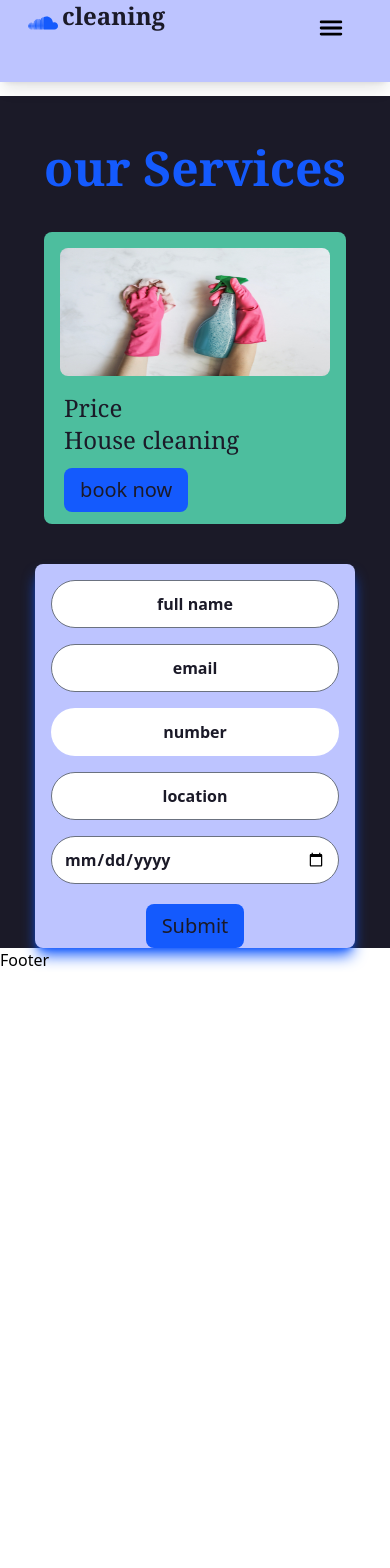
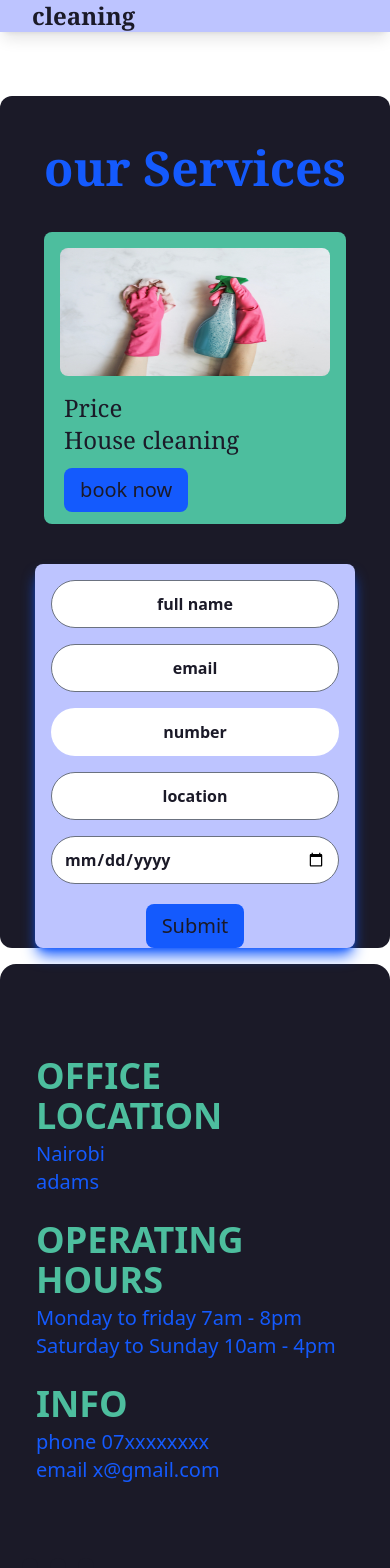
Before and after one commit to Jmike-dev/cleaning-website, a React (Create React App) app: page /services in a window 390 px wide. Shown: the top 1568 px of the page. Before the commit the page ends 972 px from the top, so only its background shows below. Built offline with nearby package versions, Linux system fonts and the light colour scheme.

Commit message:
footer and its respective components  have been created and made responsive📱

```diff
--- a/src/App.js
+++ b/src/App.js
@@ -1,13 +1,13 @@
 import './App.css';
-import FooterSection from './layout/Footer/FooterSection';
-import HeaderSection from './layout/Header/HeaderSection';
+import Footer from './layout/Footer/Footer';
+import Header from './layout/Header/Header';
 
 
 function App() {
   return (
    <>
-    <HeaderSection/>
-   <FooterSection/>
+    <Header/>
+   <Footer/>
    </>
   );
 }
--- /dev/null
+++ b/src/layout/Footer/Footer.jsx
@@ -0,0 +1,13 @@
+import React from 'react'
+import ItemContainer from './components/ItemContainer'
+import { Icons } from './components/FooterMenu'
+import SocialIcons from './components/SocialIcons'
+
+export default function Footer() {
+  return (
+    <footer className='bg-primary-black rounded-2xl w-full md:flex md:justify-between md:items-center sm:px-12 px-4 py-7'>
+        <ItemContainer/>
+        <SocialIcons Icons={Icons}/>
+    </footer>
+  )
+}
--- a/src/layout/Footer/FooterSection.jsx
+++ /dev/null
@@ -1,7 +0,0 @@
-import React from 'react'
-
-export default function FooterSection() {
-  return (
-    <div>Footer</div>
-  )
-}
--- /dev/null
+++ b/src/layout/Footer/components/FooterMenu.jsx
@@ -0,0 +1,17 @@
+export const OFFICELOCATION =[
+    {name:'Nairobi', link:'/'},
+    {name:'adams', link:'/'}
+]
+export const OPERATINGHOURS =[
+    {name:'Monday to friday 7am - 8pm ', link:'/'},
+    {name:'Saturday to Sunday 10am - 4pm ', link:'/'},
+]
+export const INFORMATIONAL =[
+    {name:'phone 07xxxxxxxx', link:'/'},
+    {name:'email x@gmail.com', link:'/'}
+]
+export const Icons = [
+    {name:'logo-facebook',link:'/'},
+    {name:'logo-instagram',link:'/'},
+    {name:'logo-whatsapp',link:'/'},
+]
--- /dev/null
+++ b/src/layout/Footer/components/ItemContainer.jsx
@@ -0,0 +1,13 @@
+import React from 'react'
+import Items from './Items'
+import {OFFICELOCATION,OPERATINGHOURS,INFORMATIONAL} from './FooterMenu'
+
+export default function ItemContainer() {
+  return (
+    <div className='grid grid-cols-1 sm:grid-cols-3 lg:grid-cols-2 gap-6 sm:px-8 px-5 py-16 '>
+        <Items Links={OFFICELOCATION} title='OFFICE LOCATION' />
+        <Items Links={OPERATINGHOURS} title='OPERATING HOURS' />
+        <Items Links={INFORMATIONAL} title='INFO' />
+    </div>
+  )
+}
--- /dev/null
+++ b/src/layout/Footer/components/Items.jsx
@@ -0,0 +1,17 @@
+import React from 'react'
+
+export default function Items({Links,title}) {
+  return (
+    <div>
+        <ul>
+            <h1 className='mb-1 font-semibold text-4xl text-primary-green'>{title}</h1>
+            {Links.map(link =>(
+                <li key={link.name}>
+                    <a href={link.link} className='md:text-2xl text-xl cursor-pointer text-primary-blue
+                     hover:text-primary-green'>{link.name}</a>
+                </li>
+            ))}
+        </ul>
+    </div>
+    )
+}
--- /dev/null
+++ b/src/layout/Footer/components/SocialIcons.jsx
@@ -0,0 +1,16 @@
+import React from 'react'
+
+export default function SocialIcons({Icons}) {
+  return (
+    <div className='text-primary-purple '>
+  {
+    Icons.map(icon => (
+        <span key={icon.name}
+                className='p-2 cursor-pointer inline-flex item-center rounded-full bg-primary-black mx-1.5 text-4xl hover:text-primary-green hover:bg-primary-blue'>
+            <ion-icon name={icon.name}></ion-icon>
+        </span>
+    ))
+  }
+  </div>
+  )
+}
--- a/src/layout/Header/HeaderSection.jsx
+++ b/src/layout/Header/Header.jsx
@@ -3,10 +3,10 @@ import React from 'react'
 import { useState } from 'react'
 import { Routes,Link, Route } from 'react-router-dom'
 import Home from '../../pages/Home/Home'
-import Services from '../../pages/CleaningServices/Services'
+import Services from '../../pages/Services/Services'
 import About from '../../pages/About/About'
 
-export default function HeaderSection
+export default function Header
 () {
   const links = [
     {name: 'Home', link:'/'},
--- a/src/pages/CleaningServices/Services.jsx
+++ b/src/pages/Services/Services.jsx
@@ -6,7 +6,7 @@ export default function Services() {
   return (
 <>
 {/* parent service div */}
-<div className='w-full flex justify-center items-center bg-primary-black flex-col md:mt-24 mt-24'>
+<div className='w-full flex justify-center items-center bg-primary-black flex-col md:mt-24 mt-24 mb-4 rounded-xl'>
   {/* child service div */}
   <div className='flex py-10'>
     {/* h1 div */}
```
Also changed, not shown: src/pages/Services/components/InputForm.jsx (renamed from src/pages/CleaningServices/components/InputForm.jsx).
